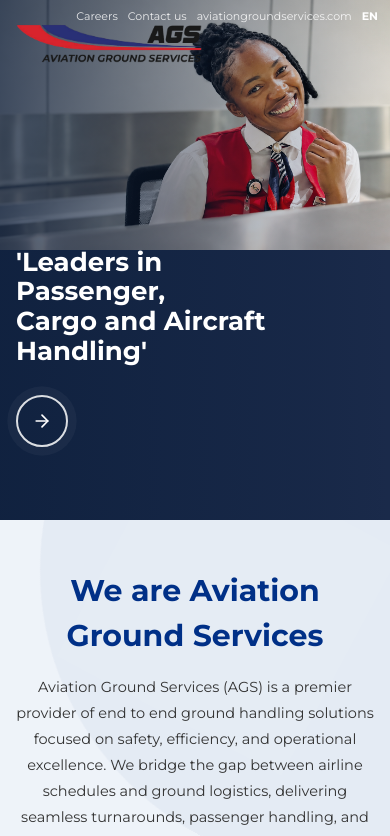
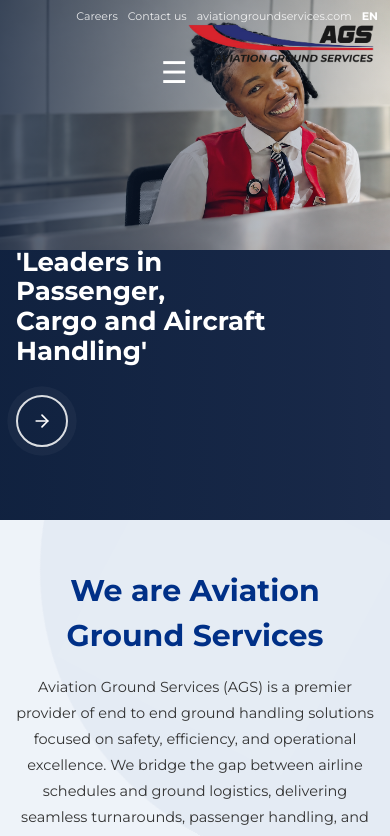
Before and after one commit to Avi-Ground/AGS-company-website, a React (Vite) app: page /#/ in a window 390 px wide. Shown: the top 836 px of the page. Built offline with nearby package versions, Linux system fonts and the light colour scheme; a web font is replaced by a local one.

Commit message:
Add mobile responsiveness and hamburger navigation

```diff
--- a/src/components/HomePage.css
+++ b/src/components/HomePage.css
@@ -865,14 +865,15 @@
   color:#003087;
   font-weight:600;
 }
-  .hp-hamburger{
- order:2;
-    margin-left:auto;
-background:none;
+.hp-hamburger{
+  display:block;
+  background:none;
+  border:none;
   font-size:30px;
-  color:#ffffff;
+  cursor:pointer;
+  color:#fff;
+  margin-left:auto;
 }
-
 .hp-nav-links{
   display:none;
 }
```
